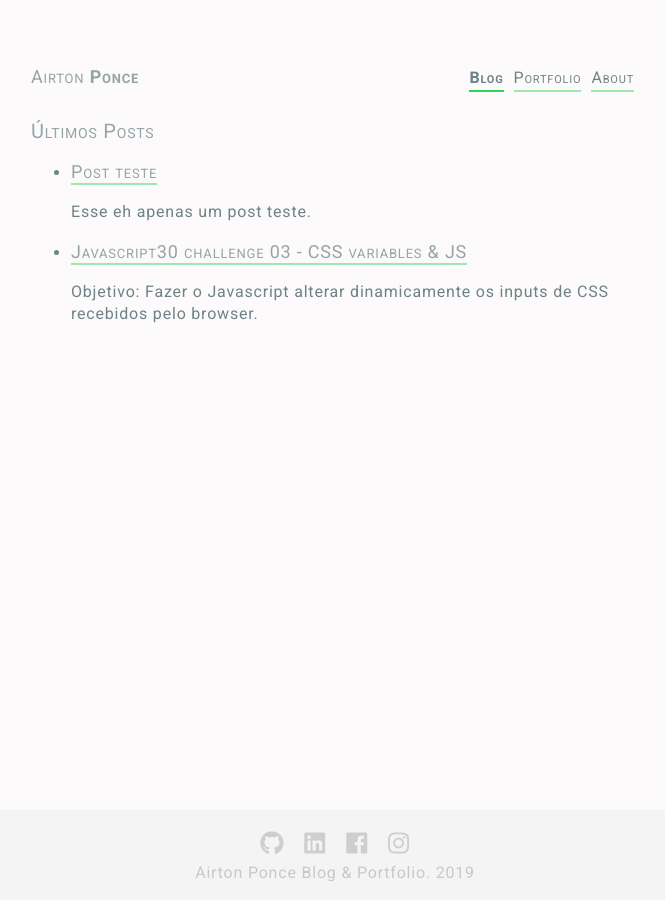
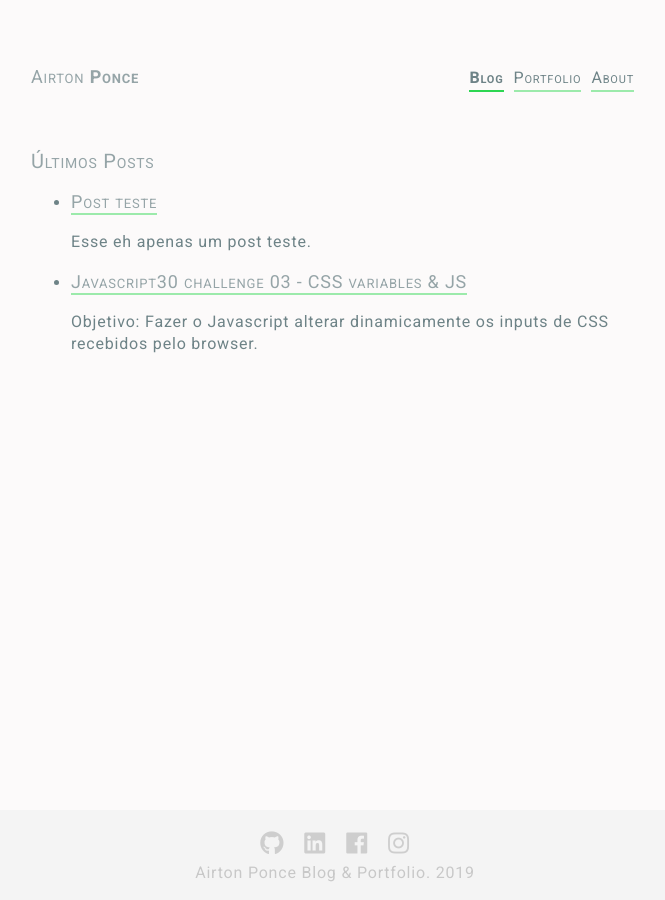
Before and after one commit to APonce911/jekyll-mywebsite, a Jekyll site: the page built from index.html, in a window 1280 px wide. Shown: the whole page, without its empty margins (305-970 px from the left). Built offline with Jekyll 4.4.1, drawn with Linux system fonts in a browser that asks for light colours; nearby versions of some CDN libraries.

Commit message:
increase navbar margin bottom

```diff
--- a/_sass/navigation.scss
+++ b/_sass/navigation.scss
@@ -2,7 +2,7 @@
   display:flex;
   align-items: baseline;
   justify-content:space-between;
-  margin-bottom:30px;
+  margin-bottom:40px;
 }
 .name{
   margin: 0;
@@ -28,4 +28,8 @@
   .name:before{
     content: 'Airton ';
   }
+  .navbar{
+    margin-bottom:60px;
+  }
+
 }
```
